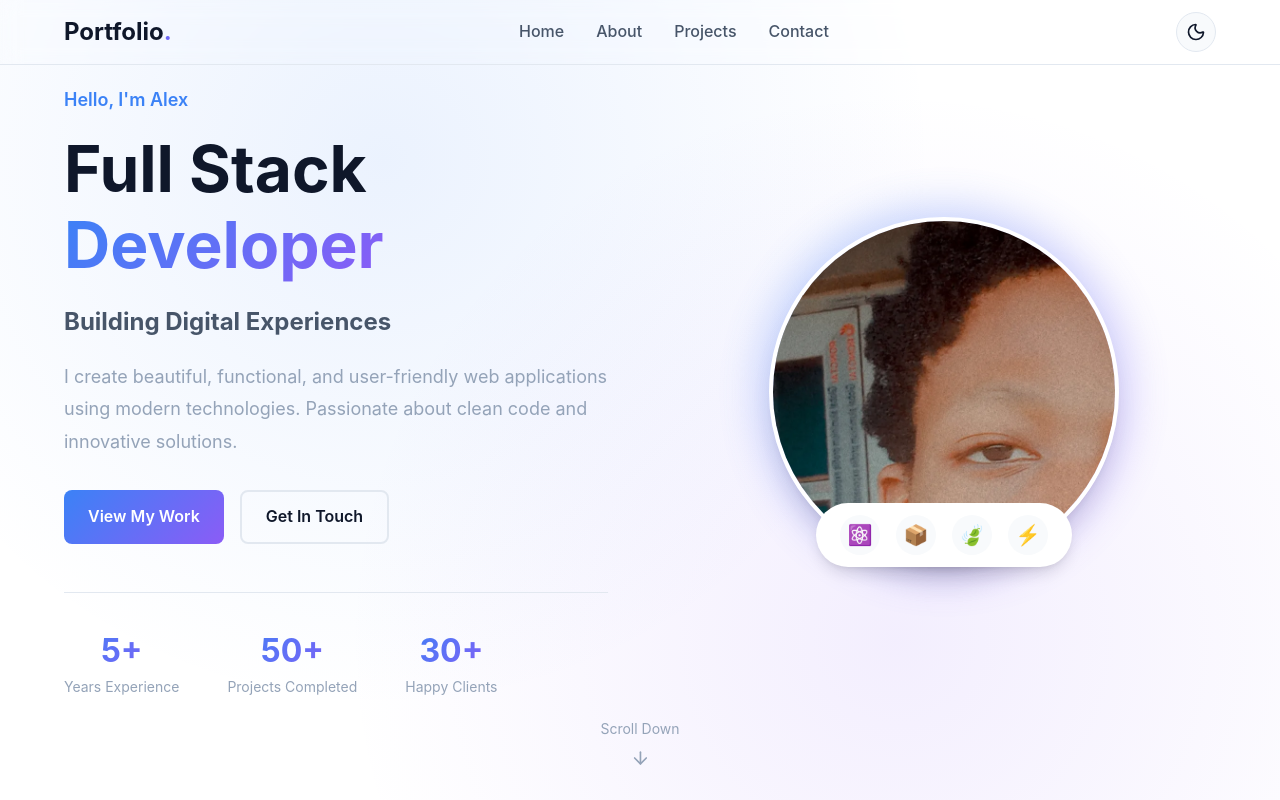
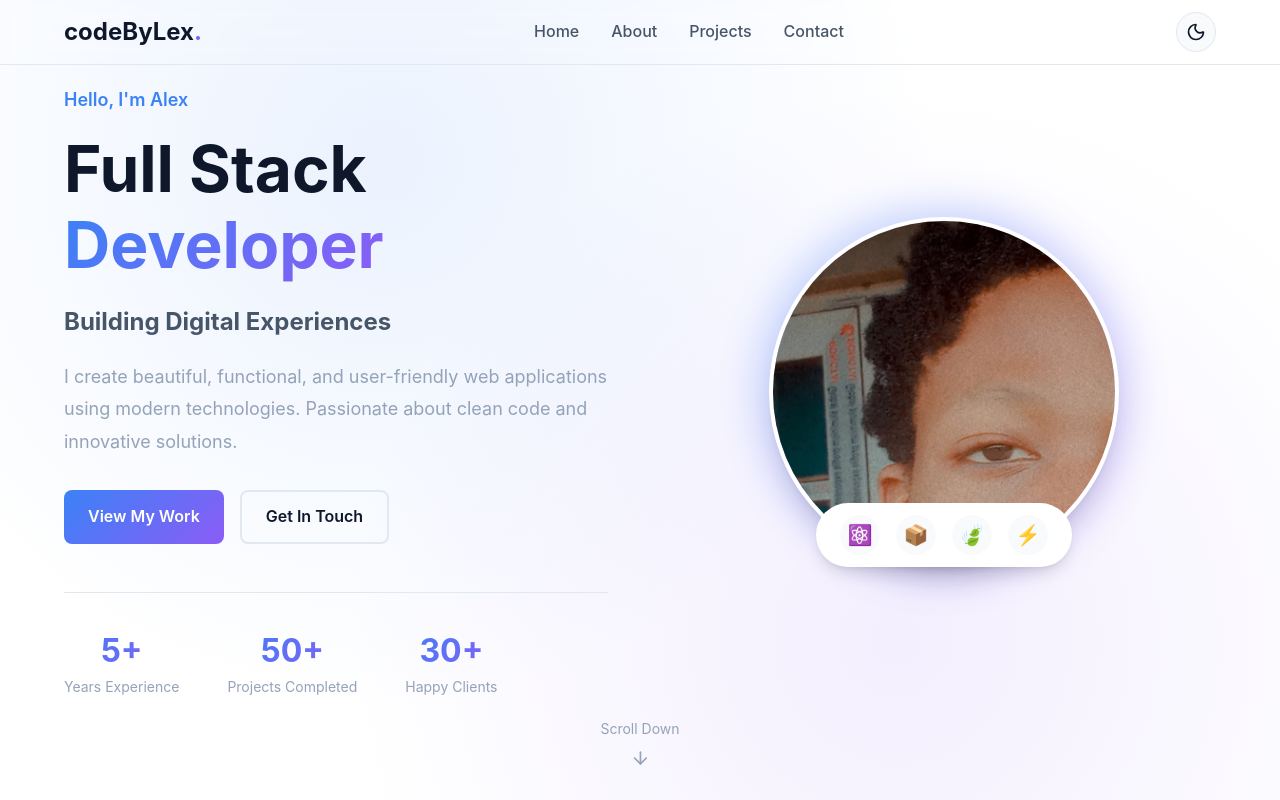
Before and after one commit to lexxakaatune/codeByLex, a React (Vite) app in the folder frontend/: page / in a window 1280 px wide. Shown: the top 800 px of the page. Built offline with nearby package versions, Linux system fonts and the light colour scheme; no server answers.

Commit message:
Update Navbar.tsx

```diff
--- a/frontend/src/components/Navbar.tsx
+++ b/frontend/src/components/Navbar.tsx
@@ -43,8 +43,7 @@ export default function Navbar() {
   return (
     <nav className={`navbar ${isScrolled ? 'scrolled' : ''}`}>
       <div className="navbar-container">
-        <Link to="/" className="navbar-logo">
-          Portfolio<span>.</span>
+        <Link to="/" className="navbar-logo">codeByLex<span>.</span>
         </Link>
 
         <div className={`navbar-links ${isMobileMenuOpen ? 'open' : ''}`}>
```
